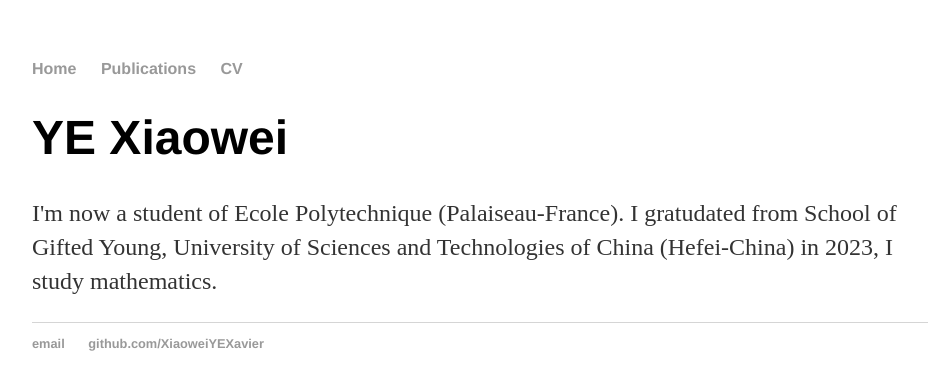
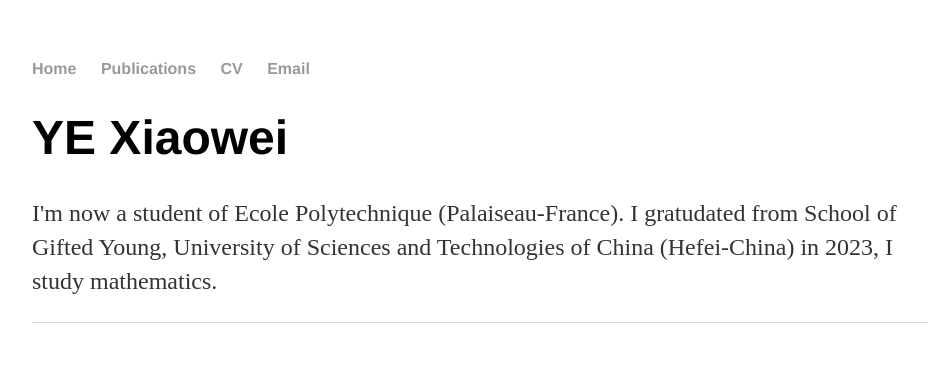
Before and after one commit to XiaoweiYEXavier/XiaoweiYEXavier.github.io, a Jekyll site: the page built from index.html, in a window 1280 px wide. Shown: the top 390 px of the page, without its empty margins (160-1088 px from the left). Built offline with Jekyll 4.4.1, drawn with Linux system fonts in a browser that asks for light colours.

Commit message:
Update default.html

```diff
--- a/_layouts/default.html
+++ b/_layouts/default.html
@@ -20,9 +21,7 @@
 			</div><!-- /.container -->
 			<footer>
 	    		<ul>
-	        		<li><a href="mailto:xiaowei.ye@polytechnique.edu">email</a></li>
-	        		<li><a href="https://github.com/XiaoweiYEXavier">github.com/XiaoweiYEXavier</a></li>
-				</ul>
+			</ul>
 			</footer>
 		</body>
 	</html>
```
Also changed, not shown: other parts of _layouts/default.html (+1 -0 lines).
